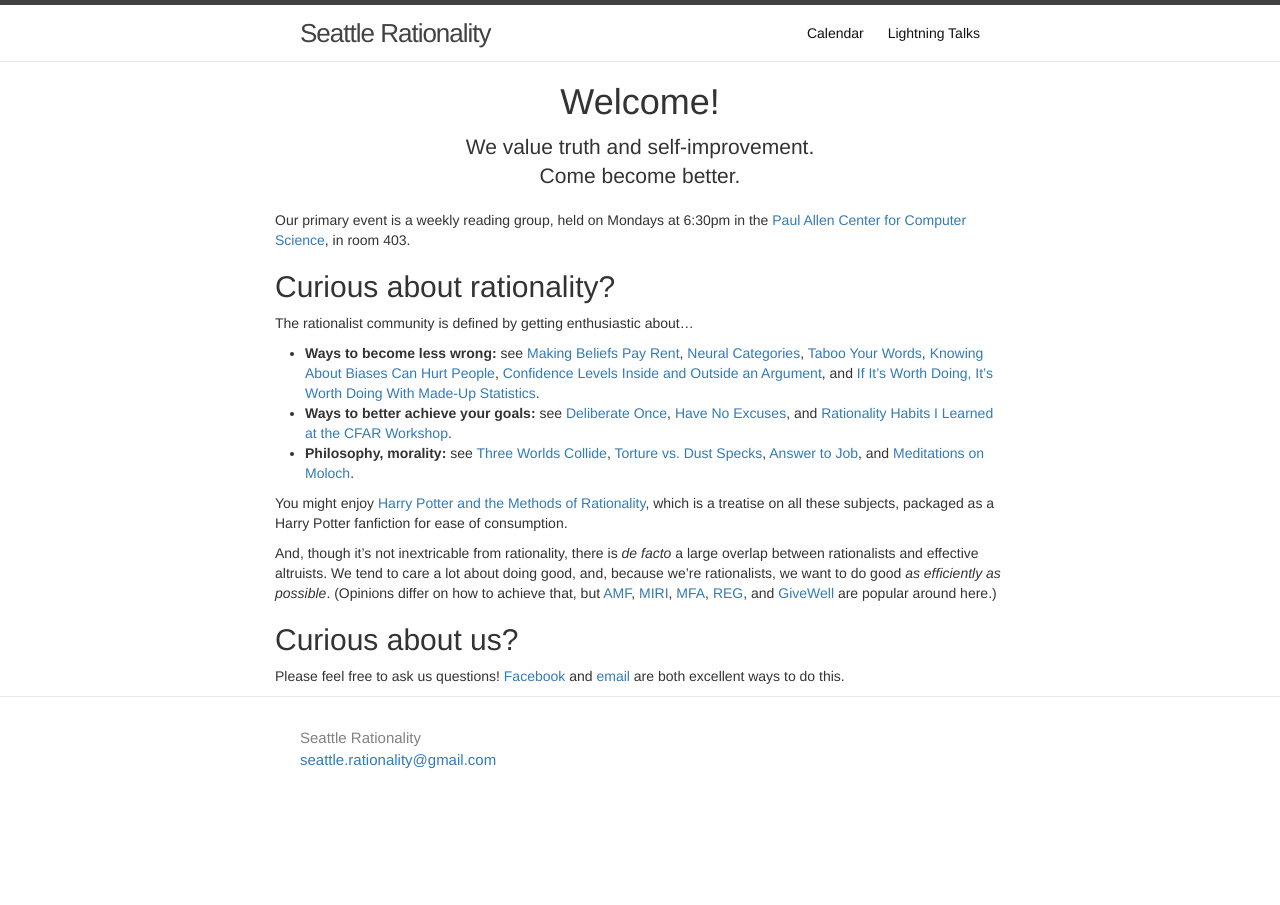
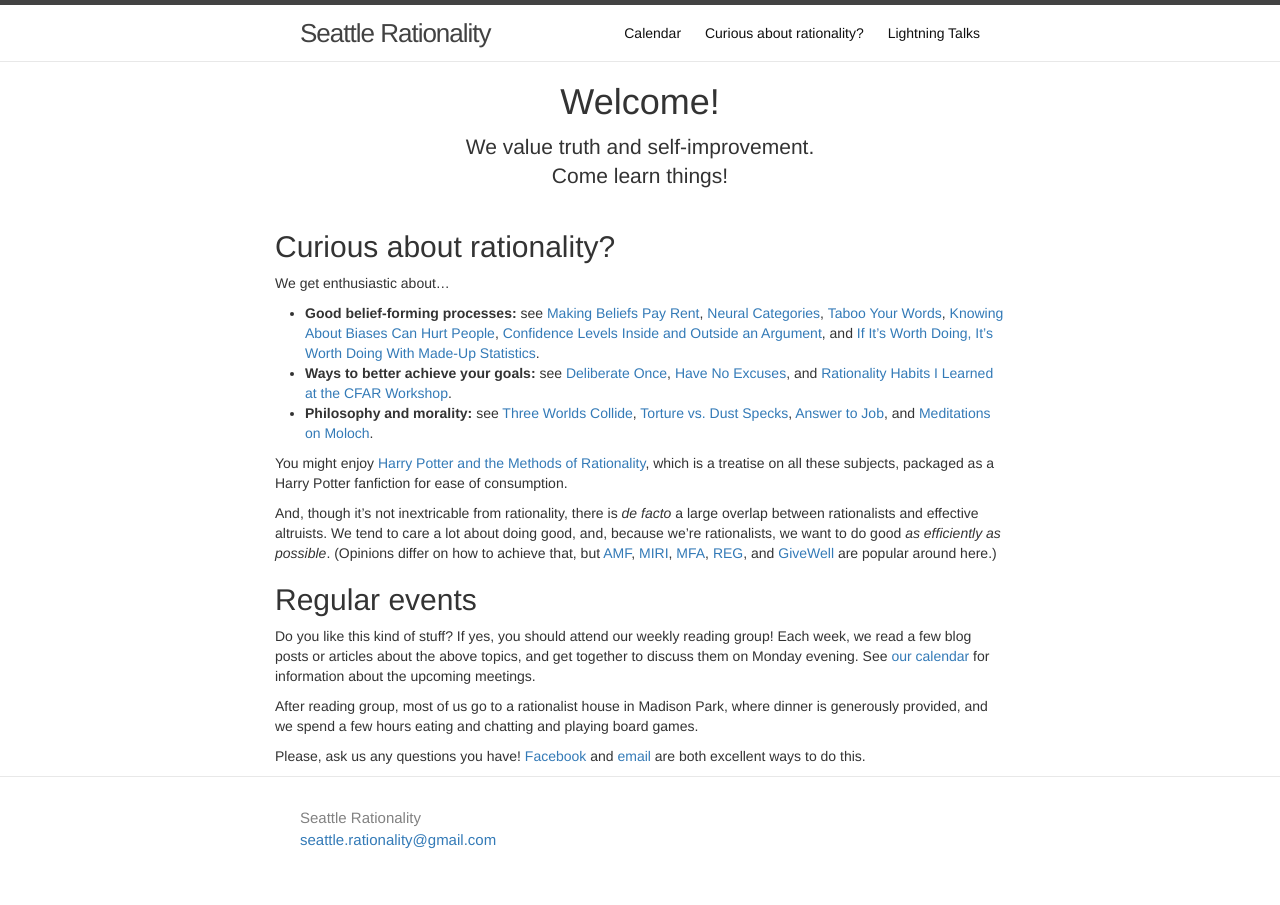
Before and after one commit to seattlerationality/seattlerationality.github.io, a Jekyll site: the page built from index.md, in a window 1280 px wide. Built offline with Jekyll 4.4.1, drawn with Linux system fonts in a browser that asks for light colours; our own code applies the rules of GitHub Pages for plain Markdown files.

Commit message:
integrate feedback from rationalist-adjacent folks
> feedback: "Questions:
> Why should I go?
> What happens at the group?
> Why should I be excited?
>
> Clarify speeches aren't necessary to give
>
> Addition:
>
>   Link to reading notes
>   Add readings/planned readings to calendar
>   Links to other rationality communities?
>   Descriptions of social/etc events
> Pasha's MIRI group
>
> other feedback: "The whole thing is seems deep into rationalist stuff, as opposed to trying to be written for laymen.
> "Come become better" is a bad tag-line. It seems arrogant.
> I mean, I don't have a clear picture of who this site is targetting.
> But "less wrong" is rationalist speak and seems awkward if you aren't already familiar with the phrase.
> I think those are my primary feedbacks"
>
> "Change "Come become better"
> And change the wording on "Ways to become less wrong"."

```diff
--- a/index.md
+++ b/index.md
@@ -3,17 +3,13 @@ layout: page
 display_title: Welcome!
 subtitle: >
   We value truth and self-improvement. <br/>
-  Come become better.
+  Come learn things!
 ---
 
+## Curious about rationality?
+We get enthusiastic about...
 
-Our primary event is a weekly reading group, held on Mondays at 6:30pm in the [Paul Allen Center for Computer Science](https://www.google.com/maps/place/Paul+G.+Allen+Center+for+Computer+Science+%26+Engineering,+East+Stevens+Way+Northeast,+Seattle,+WA/), in room 403.
-<!-- Do we *have* other meetings? -->
-
-## Curious about rationality?
-The rationalist community is defined by getting enthusiastic about...
-
-* **Ways to become less wrong:** see
+* **Good belief-forming processes:** see
   [Making Beliefs Pay Rent](http://lesswrong.com/lw/i3/making_beliefs_pay_rent_in_anticipated_experiences/),
   [Neural Categories](http://lesswrong.com/lw/nn/neural_categories/),
   [Taboo Your Words](http://lesswrong.com/lw/nu/taboo_your_words/),
@@ -26,7 +22,7 @@ The rationalist community is defined by getting enthusiastic about...
   [Have No Excuses](http://mindingourway.com/have-no-excuses/),
   and
   [Rationality Habits I Learned at the CFAR Workshop](http://lesswrong.com/lw/gxr/rationality_habits_i_learned_at_the_cfar_workshop/).
-* **Philosophy, morality:** see
+* **Philosophy and morality:** see
   [Three Worlds Collide](http://lesswrong.com/lw/y4/three_worlds_collide_08/),
   [Torture vs. Dust Specks](http://lesswrong.com/lw/kn/torture_vs_dust_specks/),
   [Answer to Job](http://slatestarcodex.com/2015/03/15/answer-to-job/),
@@ -43,5 +39,12 @@ And, though it's not inextricable from rationality, there is <em>de facto</em> a
   and [GiveWell](http://www.givewell.org/)
   are popular around here.)
 
-## Curious about us?
-Please feel free to ask us questions! [Facebook](https://www.facebook.com/groups/seattlerationality/) and [email](mailto:{{ site.email }}) are both excellent ways to do this.
+## Regular events
+Do you like this kind of stuff? If yes, you should attend our weekly reading group! Each week, we read a few blog posts or articles about the above topics, and get together to discuss them on Monday evening. See [our calendar](/calendar) for information about the upcoming meetings.
+
+After reading group, most of us go to a rationalist house in Madison Park, where dinner is generously provided, and we spend a few hours eating and chatting and playing board games.
+
+<!-- Might wanna link to previous reading notes: http://palegreendot.net/ -->
+<!-- Do we *have* other events? -->
+
+Please, ask us any questions you have! [Facebook](https://www.facebook.com/groups/seattlerationality/) and [email](mailto:{{ site.email }}) are both excellent ways to do this.
```
Also changed, not shown: lightning-talks.md (+1 -1 lines).
